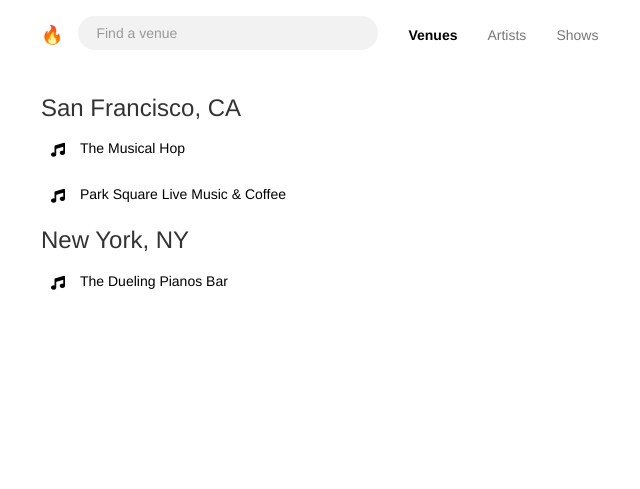
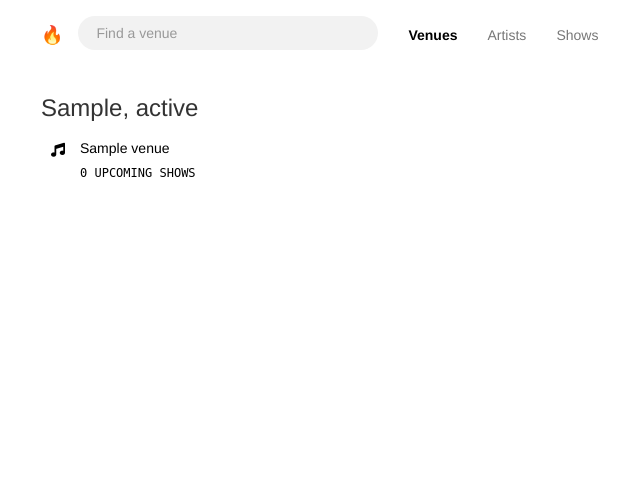
Before and after one commit to DeekshaPrabhakar/Fyyur, a Flask app: page /venues in a window 1280 px wide. Shown: the top 489 px of the page, without its empty margins (29-669 px from the left). Run offline with Flask 2, Linux system fonts and the light colour scheme; tables that the repository leaves empty hold one stand-in row (values such as "Sample post"); some libraries are stand-ins or nearby versions.

Commit message:
feat: list venues

```diff
--- a/app.py
+++ b/app.py
@@ -107,29 +107,26 @@ def index():
 
 @app.route('/venues')
 def venues():
-  # TODO: replace with real venues data.
-  #       num_shows should be aggregated based on number of upcoming shows per venue.
-  data=[{
-    "city": "San Francisco",
-    "state": "CA",
-    "venues": [{
-      "id": 1,
-      "name": "The Musical Hop",
-      "num_upcoming_shows": 0,
-    }, {
-      "id": 3,
-      "name": "Park Square Live Music & Coffee",
-      "num_upcoming_shows": 1,
-    }]
-  }, {
-    "city": "New York",
-    "state": "NY",
-    "venues": [{
-      "id": 2,
-      "name": "The Dueling Pianos Bar",
-      "num_upcoming_shows": 0,
-    }]
-  }]
+  cityVenues = Venue.query.distinct('city', 'state').all()
+  data = []
+  for cityVenue in cityVenues:
+    city = cityVenue.city
+    state = cityVenue.state
+    venues = Venue.query.filter(Venue.city == city, Venue.state == state).all()
+    cityVenues = []
+    for venue in venues:
+      cityVenues.append({
+        "id": venue.id,
+        "name": venue.name,
+        "num_upcoming_shows": len(db.session.query(Show).filter(Show.venue_id == venue.id).filter(Show.start_time > datetime.now()).all())
+      })
+
+    data.append({
+      "city": city,
+      "state": state,
+      "venues": cityVenues
+    })
+
   return render_template('pages/venues.html', areas=data);
 
 @app.route('/venues/search', methods=['POST'])
--- a/templates/pages/venues.html
+++ b/templates/pages/venues.html
@@ -10,6 +10,8 @@
 				<i class="fas fa-music"></i>
 				<div class="item">
 					<h5>{{ venue.name }}</h5>
+					<h6 class="monospace">{{ venue.num_upcoming_shows }} Upcoming
+						{% if venue.num_upcoming_shows == 1 %}Show{% else %}Shows{% endif %}</h6>
 				</div>
 			</a>
 		</li>
```
